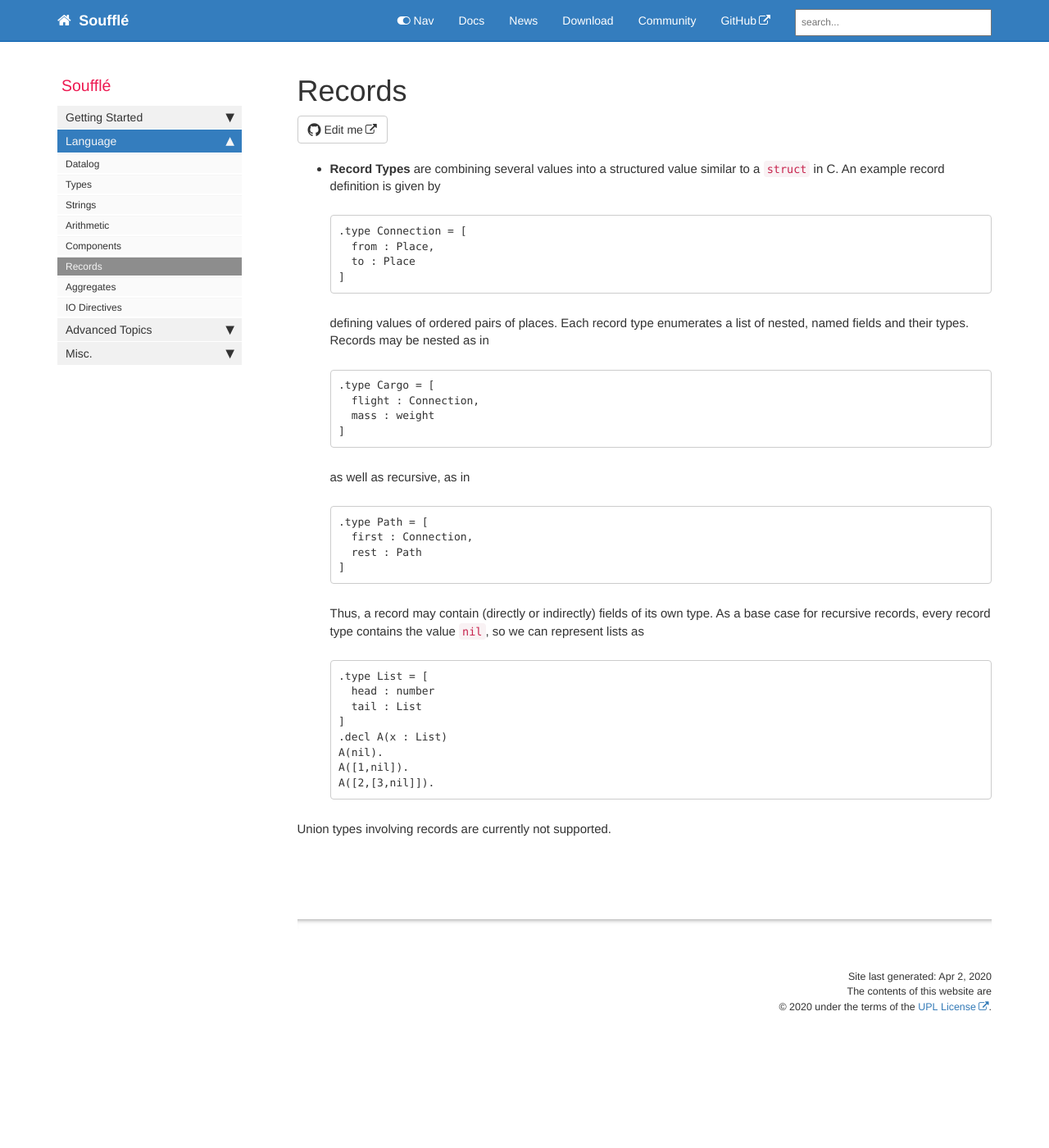
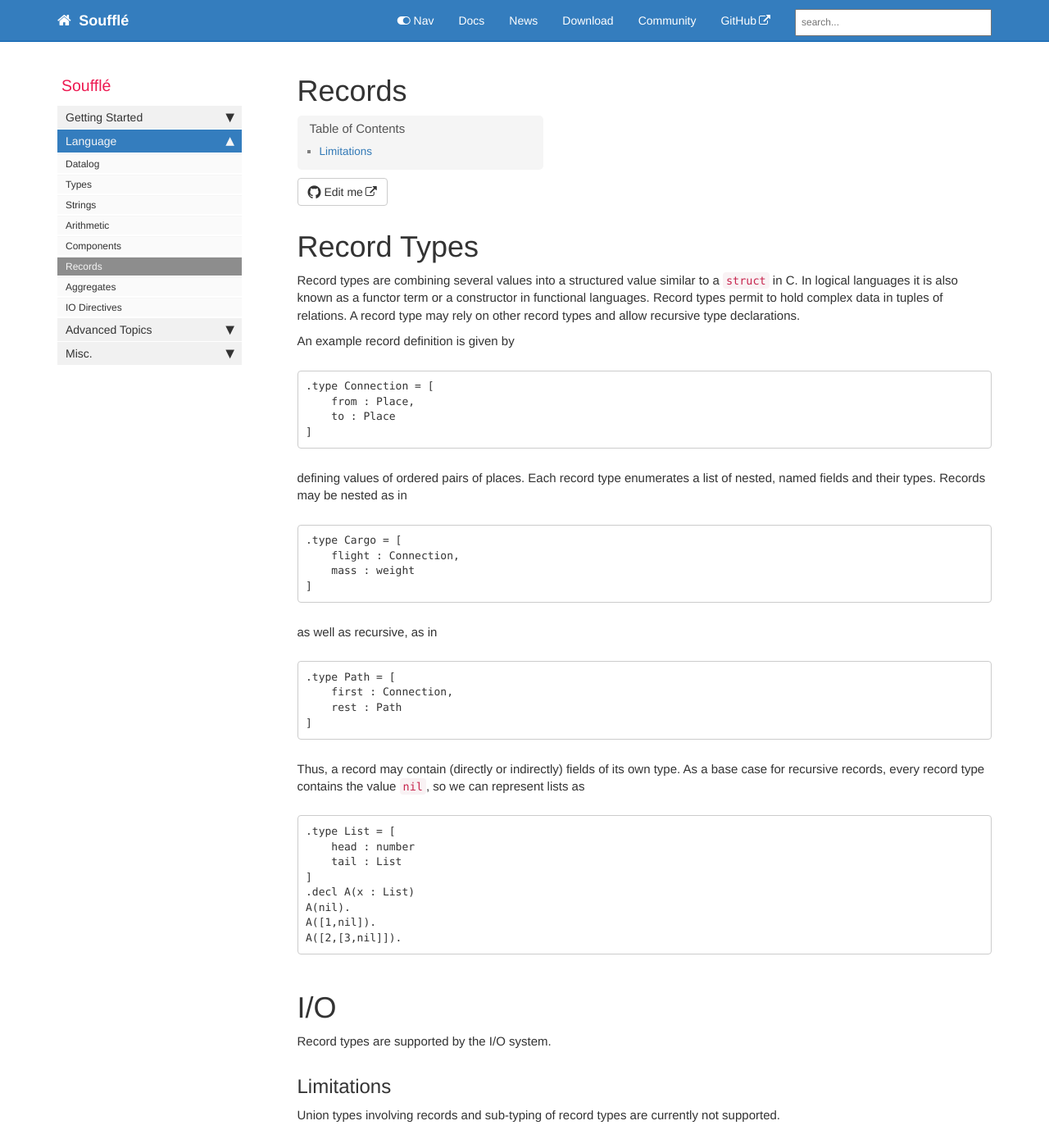
Before and after one commit to souffle-lang/souffle-lang.github.io, a Jekyll site: the page built from pages/docs/records.md, in a window 1280 px wide and 1400 px high. Shown: the whole window at 82% size. Built offline with Jekyll 4.4.1, drawn with Linux system fonts in a browser that asks for light colours; comment, search, counter and statistics services are not loaded.

Commit message:
Update records.md

````diff
--- a/pages/docs/records.md
+++ b/pages/docs/records.md
@@ -5,7 +5,11 @@ sidebar: docs_sidebar
 folder: docs
 ---
 
-* **Record Types** are combining several values into a structured value similar to a `struct` in C. An example record definition is given by
+# Record Types
+
+Record types are combining several values into a structured value similar to a `struct` in C. In logical languages it is also known as a functor term or a constructor in functional languages. Record types permit to hold complex data in tuples of relations. A record type may rely on other record types and allow recursive type declarations.
+
+An example record definition is given by
 ```
 .type Connection = [
     from : Place,
@@ -38,4 +42,10 @@ A([1,nil]).
 A([2,[3,nil]]).
 ```
 
-Union types involving records are currently not supported.
+# I/O
+
+Record types are supported by the I/O system.
+
+## Limitations
+
+Union types involving records and sub-typing of record types are currently not supported.
````
